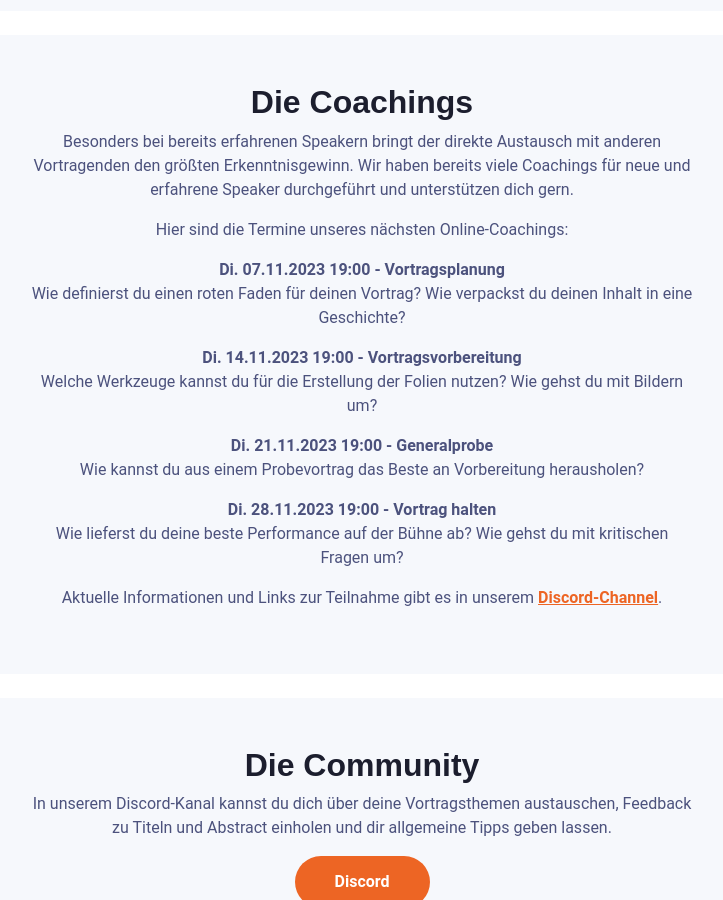
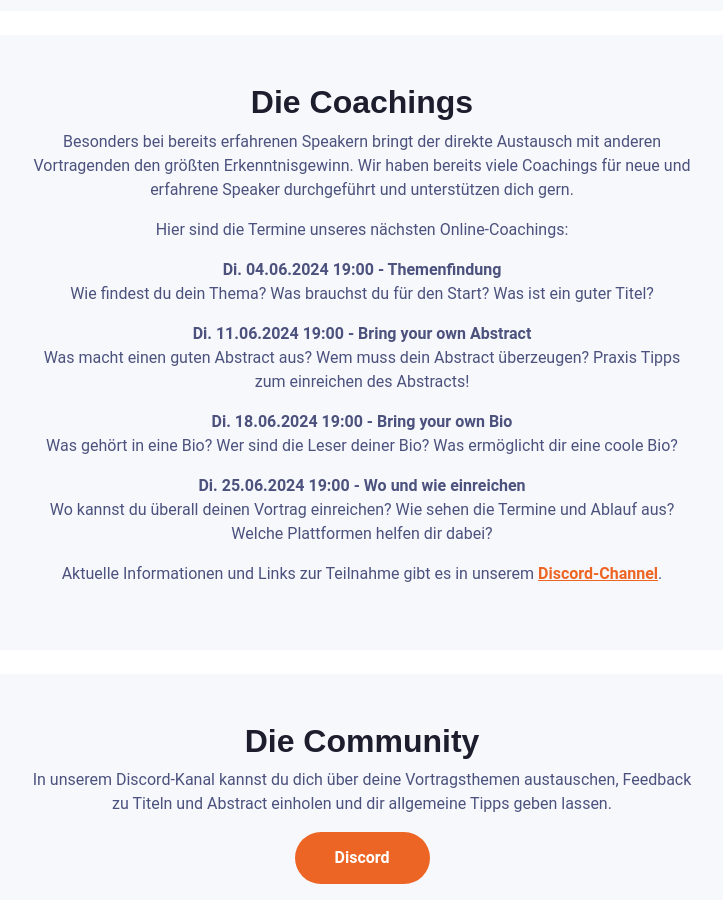
Before and after one commit to DeveloperOnTheStage/website_new, a Jekyll site: the page built from index.md, in a window 1280 px wide and 900 px high, scrolled down 3715 px. Shown: the whole window, without its empty margins (278-1001 px from the left). Built offline with Jekyll 4.4.1, drawn with Linux system fonts in a browser that asks for light colours; nearby versions of some CDN libraries; library files that are not in the unit come from our copies.

Commit message:
Updated new mentoring dates for 2024

```diff
--- a/_layouts/default.html
+++ b/_layouts/default.html
@@ -233,17 +233,29 @@
 				<div class="form-intro text-center mb-3">Besonders bei bereits erfahrenen Speakern bringt der direkte Austausch mit anderen Vortragenden den größten Erkenntnisgewinn. Wir haben bereits viele Coachings für neue und erfahrene Speaker durchgeführt und unterstützen dich gern.</div>
 				<div class="form-intro text-center mb-3">Hier sind die Termine unseres nächsten Online-Coachings:</div>
 				<div class="form-intro text-center mb-3">
-					<b>Di. 07.11.2023 19:00 - Vortragsplanung</b><br />
-					Wie definierst du einen roten Faden für deinen Vortrag? Wie verpackst du deinen Inhalt in eine Geschichte?</div>
+					<b>Di. 04.06.2024 19:00 - Themenfindung</b><br />
+					Wie findest du dein Thema?
+					Was brauchst du für den Start?
+					Was ist ein guter Titel?
+				</div>
 				<div class="form-intro text-center mb-3">
-					<b>Di. 14.11.2023 19:00 - Vortragsvorbereitung</b><br />
-				Welche Werkzeuge kannst du für die Erstellung der Folien nutzen? Wie gehst du mit Bildern um?</div>
+					<b>Di. 11.06.2024 19:00 - Bring your own Abstract</b><br />
+					Was macht einen guten Abstract aus?
+					Wem muss dein Abstract überzeugen?
+					Praxis Tipps zum einreichen des Abstracts!
+				</div>
 				<div class="form-intro text-center mb-3">
-					<b>Di. 21.11.2023 19:00 - Generalprobe</b><br />
-				Wie kannst du aus einem Probevortrag das Beste an Vorbereitung herausholen?</div>
-					<div class="form-intro text-center mb-3">
-						<b>Di. 28.11.2023 19:00 - Vortrag halten</b><br />
-						Wie lieferst du deine beste Performance auf der Bühne ab? Wie gehst du mit kritischen Fragen um?</div>
+					<b>Di. 18.06.2024 19:00 - Bring your own Bio</b><br />
+					Was gehört in eine Bio?
+					Wer sind die Leser deiner Bio?
+					Was ermöglicht dir eine coole Bio?
+				</div>
+				<div class="form-intro text-center mb-3">
+					<b>Di. 25.06.2024 19:00 - Wo und wie einreichen</b><br />
+					Wo kannst du überall deinen Vortrag einreichen?
+					Wie sehen die Termine und Ablauf aus?
+					Welche Plattformen helfen dir dabei?
+				</div>
 				<div class="form-intro text-center mb-3">
 					Aktuelle Informationen und Links zur Teilnahme gibt es in unserem <b><a href="http://discord.developeronthestage.com/" target="_blank">Discord-Channel</a></b>.
 				</div>
```
